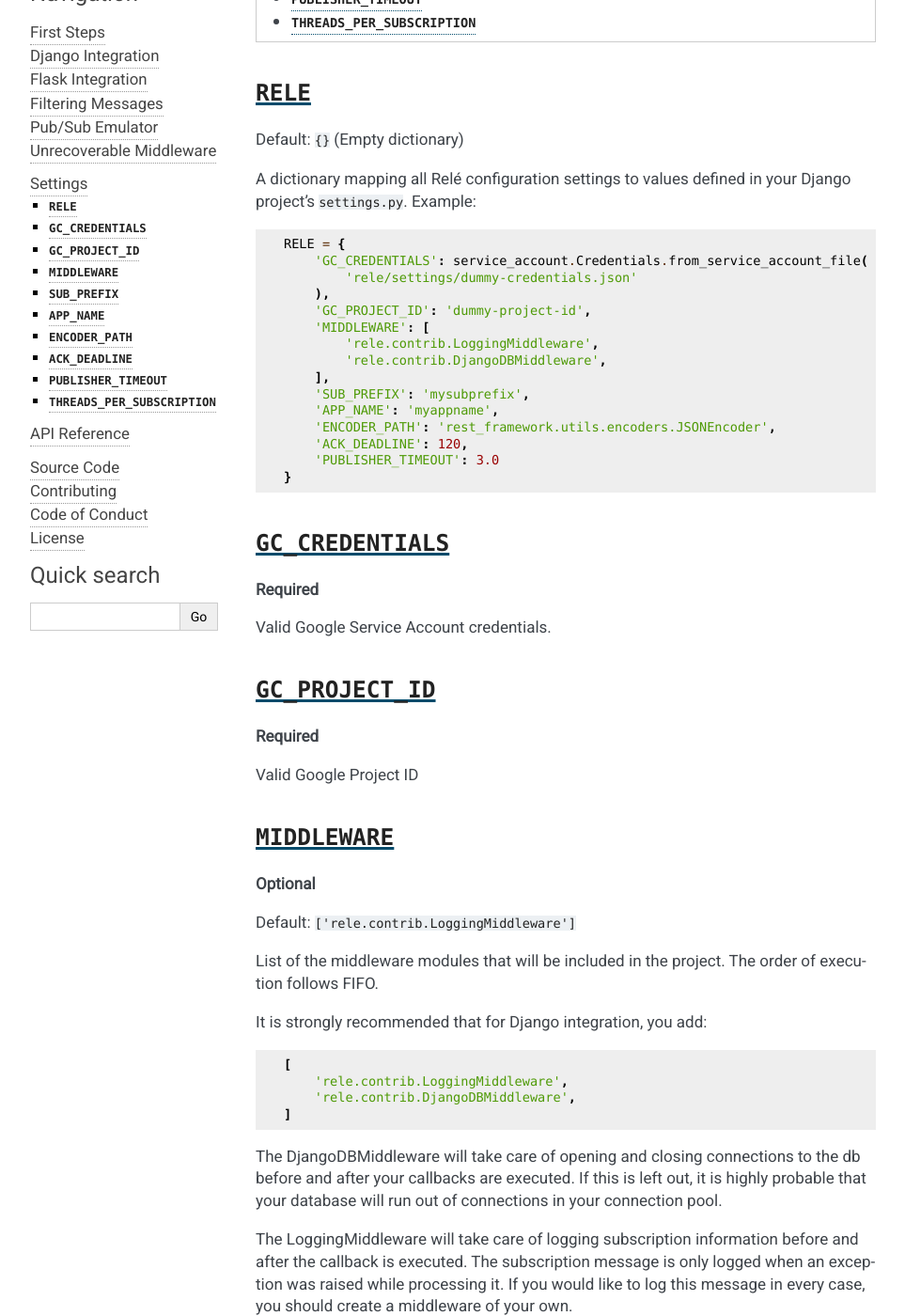
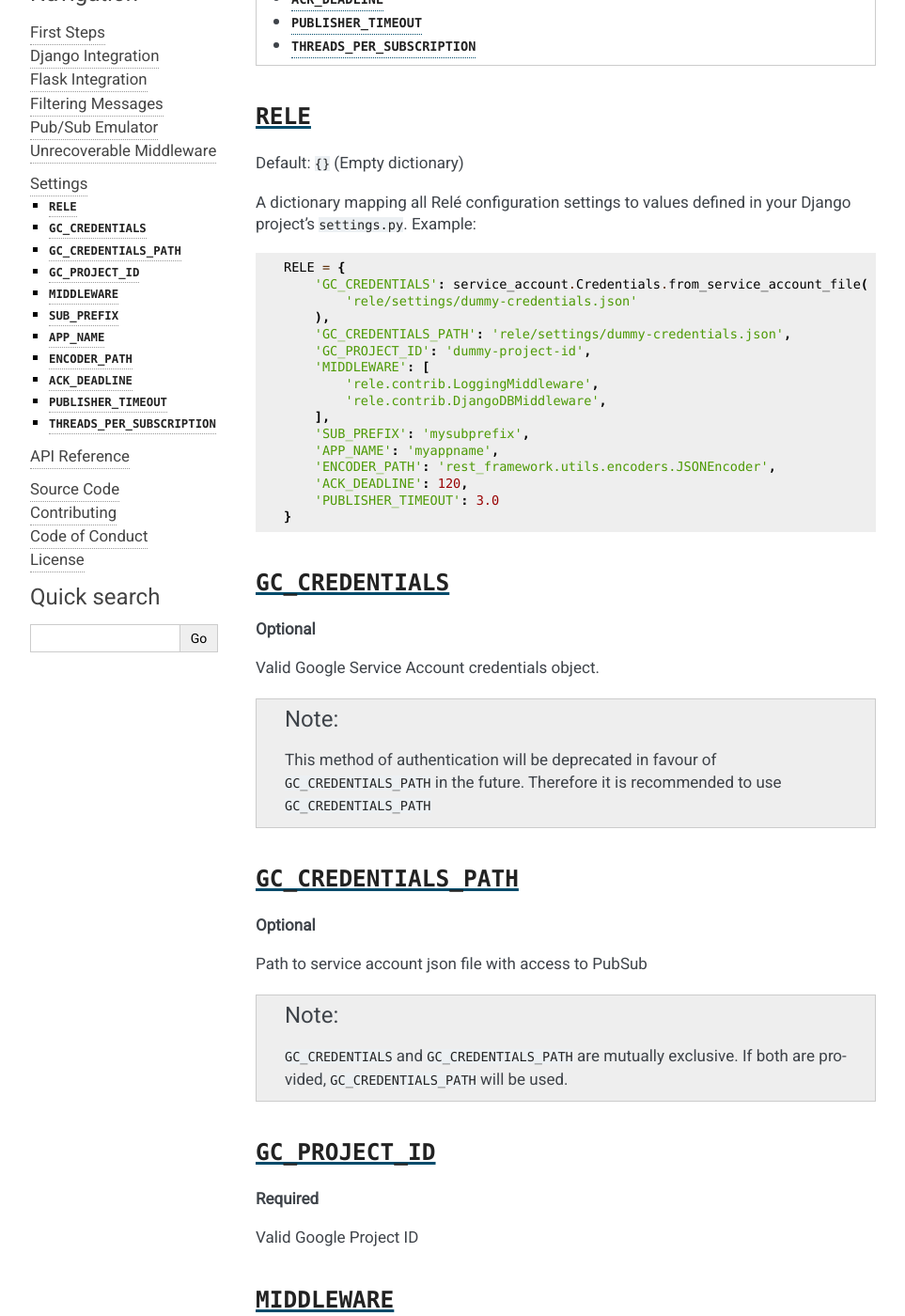
Before and after one commit to mercadona/rele, a Sphinx documentation site: the page built from docs/api/settings.rst, in a window 1280 px wide and 1400 px high, scrolled down 329 px. Shown: the whole window at 94% size, without its empty margins (148-1111 px from the left). Built offline with Sphinx 7.4.7, drawn with Linux system fonts in a browser that asks for light colours.

Commit message:
GC_CREDENTIALS_PATH setting option (#170)

```diff
--- a/docs/api/settings.rst
+++ b/docs/api/settings.rst
@@ -22,6 +22,7 @@ Example::
         'GC_CREDENTIALS': service_account.Credentials.from_service_account_file(
             'rele/settings/dummy-credentials.json'
         ),
+        'GC_CREDENTIALS_PATH': 'rele/settings/dummy-credentials.json',
         'GC_PROJECT_ID': 'dummy-project-id',
         'MIDDLEWARE': [
             'rele.contrib.LoggingMiddleware',
@@ -38,9 +39,23 @@ Example::
 ``GC_CREDENTIALS``
 ------------------
 
-**Required**
+**Optional**
 
-Valid Google Service Account credentials.
+Valid Google Service Account credentials object.
+
+.. note:: This method of authentication will be deprecated in favour of
+    ``GC_CREDENTIALS_PATH`` in the future. Therefore it is recommended to use
+    ``GC_CREDENTIALS_PATH``
+
+``GC_CREDENTIALS_PATH``
+-----------------------
+
+**Optional**
+
+Path to service account json file with access to PubSub
+
+.. note:: ``GC_CREDENTIALS`` and ``GC_CREDENTIALS_PATH`` are mutually exclusive.
+    If both are provided, ``GC_CREDENTIALS_PATH`` will be used.
 
 ``GC_PROJECT_ID``
 ------------------
--- a/setup.py
+++ b/setup.py
@@ -39,7 +39,7 @@ setup(
     url="https://github.com/mercadona/rele",
     packages=find_packages(exclude=("tests",)),
     include_package_data=True,
-    install_requires=["google-cloud-pubsub"],
+    install_requires=["google-auth", "google-cloud-pubsub"],
     extras_require={"django": ["django", "tabulate"], "flask": ["flask"]},
     license="Apache Software License 2.0",
     zip_safe=False,
```
Also changed, not shown: README.md (+1 -1 lines), docs/index.rst (+7 -5 lines), 6 other files.
